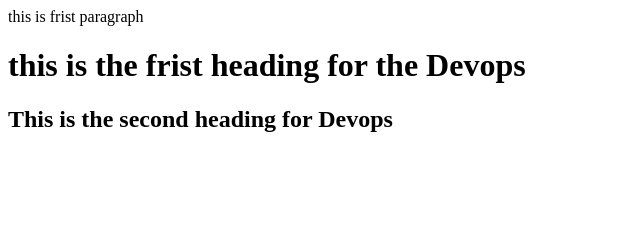
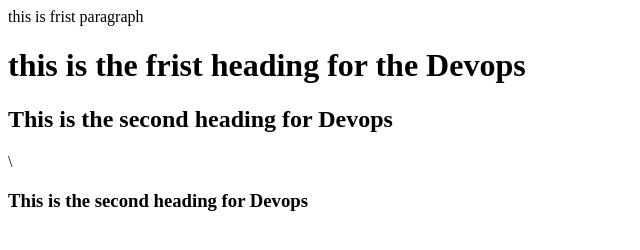
Before and after one commit to AravindRauvlapati/Local_repo, a plain HTML site: page Index.html in a window 1280 px wide. Shown: the whole page, without its empty margins (0-640 px from the left). Drawn offline with Linux system fonts and the light colour scheme.

Commit message:
commit changes

```diff
--- a/Index.html
+++ b/Index.html
@@ -1,3 +1,4 @@
 <p> this is frist paragraph </p>
 <h1> this is the frist heading for the Devops <h1>
-<h2> This is the second heading for Devops</h2>
+<h2> This is the second heading for Devops</h2>\
+<h3> This is the second heading for Devops</h3>
```
